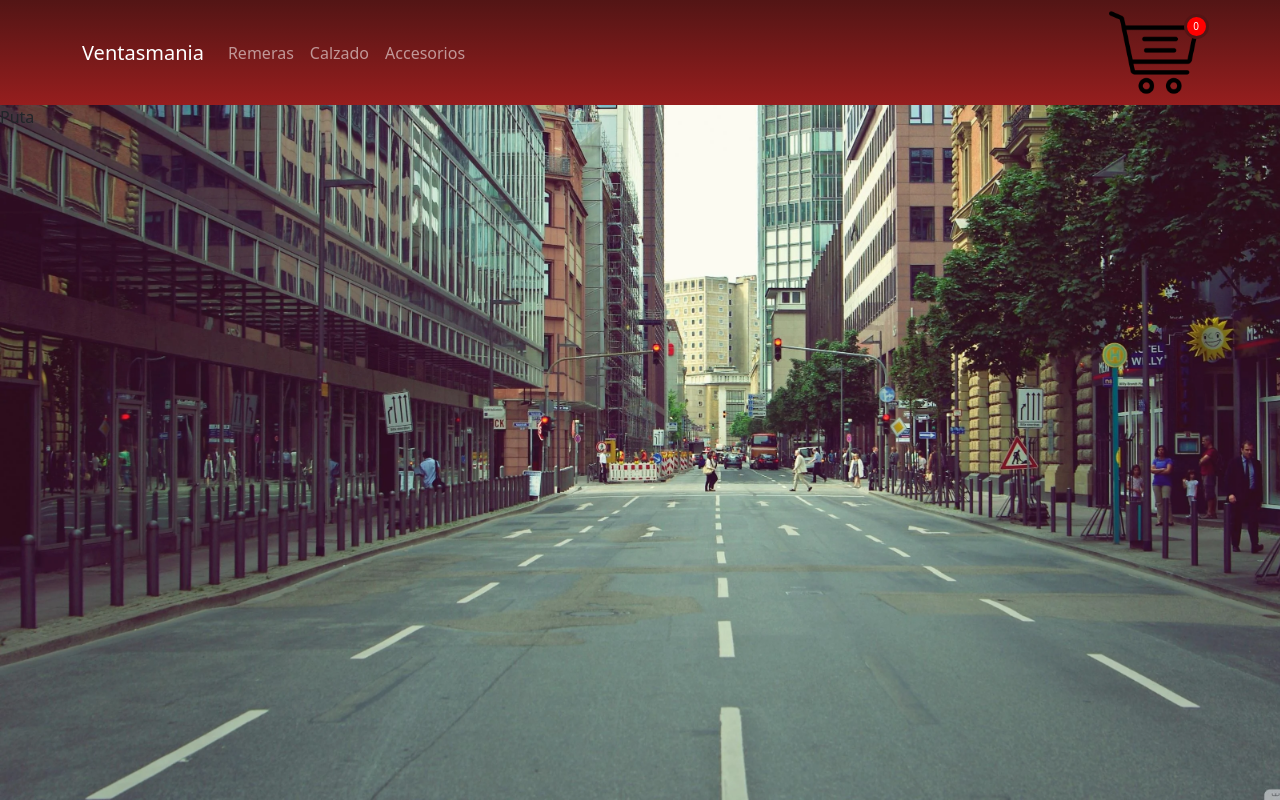
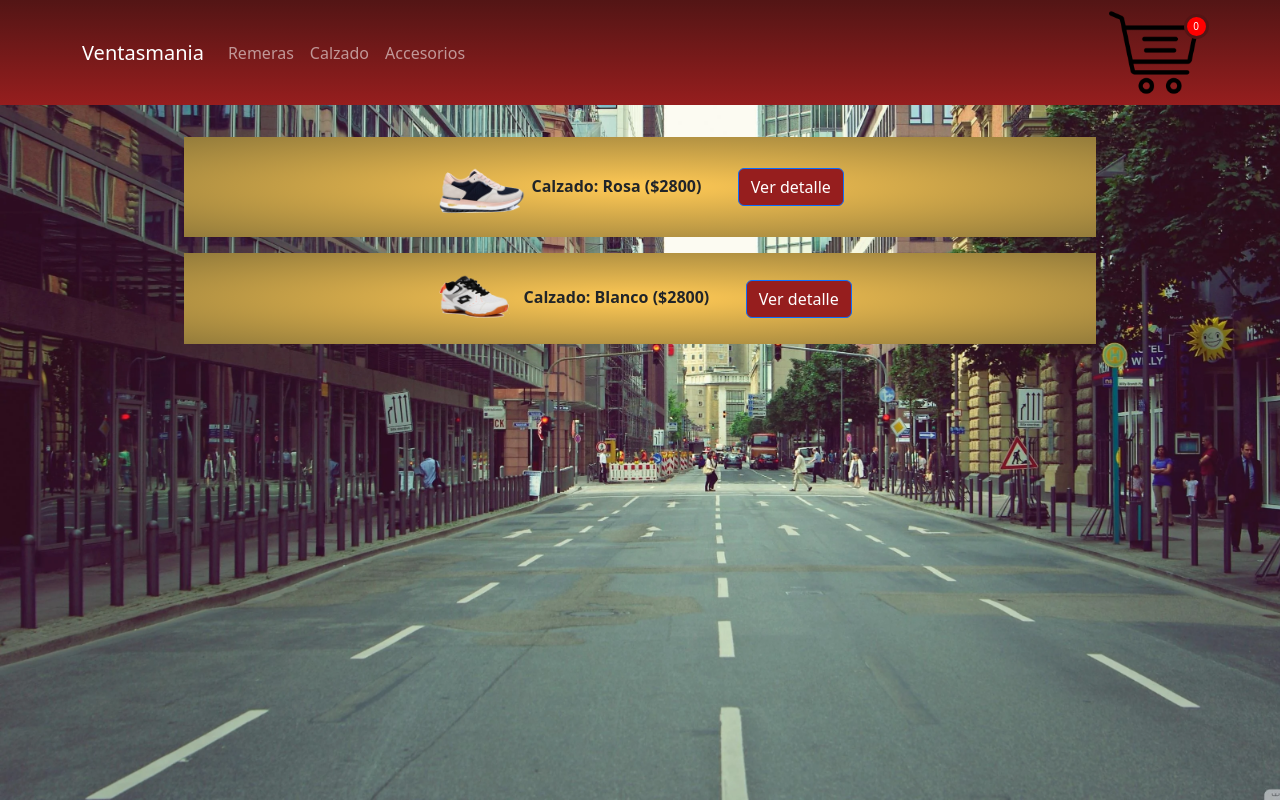
Before and after one commit to MaximilianoTrochonCanto/ProyectoFinalReact_MaximilianoTrochon, a React (Create React App) app: page /ProyectoFinalReact_MaximilianoTrochon/calzado in a window 1280 px wide. Built offline with nearby package versions, Linux system fonts and the light colour scheme.

Commit message:
primer commit

```diff
--- a/src/paginas/Calzado.jsx
+++ b/src/paginas/Calzado.jsx
@@ -2,7 +2,6 @@ import React from 'react'
 import ItemListContainer from '../componentes/itemList/itemListContainer'
 
 export const Calzado = () => {
-  return <p>Puta</p>
-    // <ItemListContainer categoria={"Calzado"} greetings={"Bienvenidos!"}/>
+  return <ItemListContainer categoria={"Calzado"} greetings={"Bienvenidos!"}/>
 
 }
```
